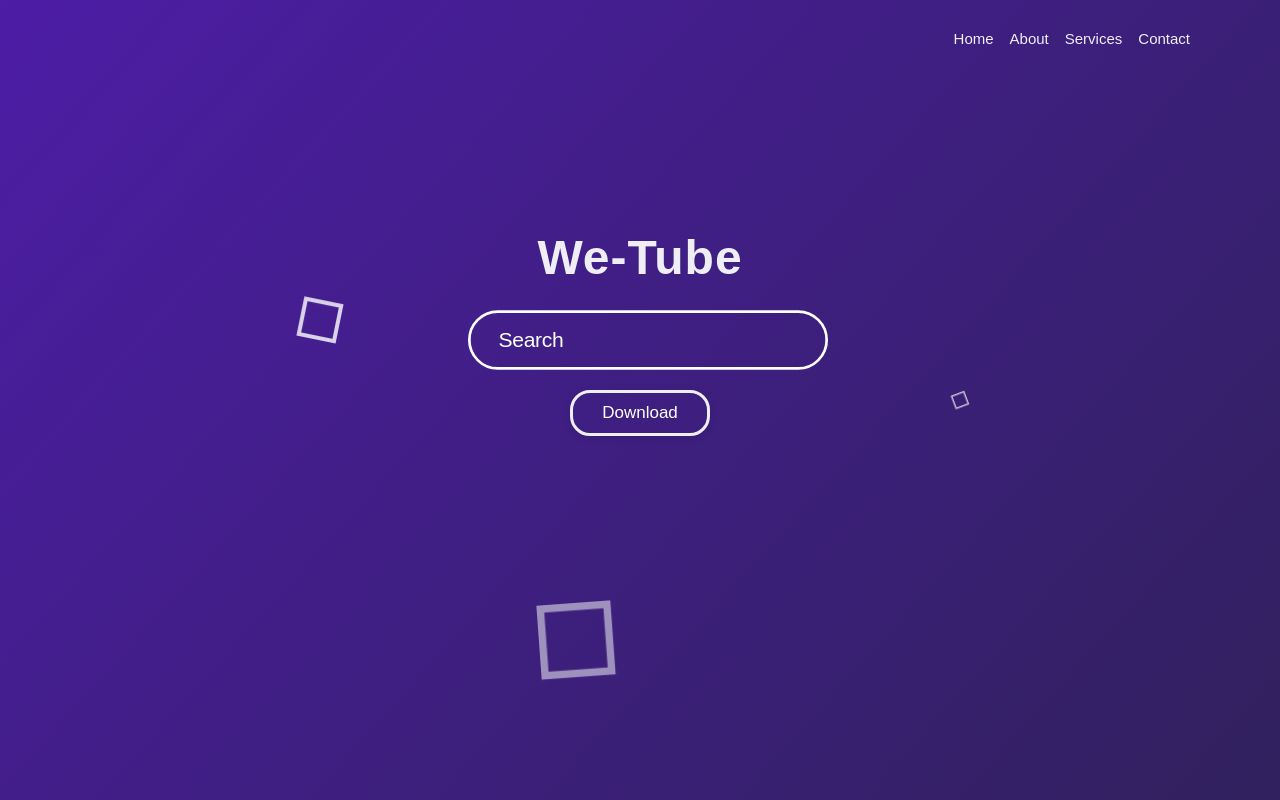
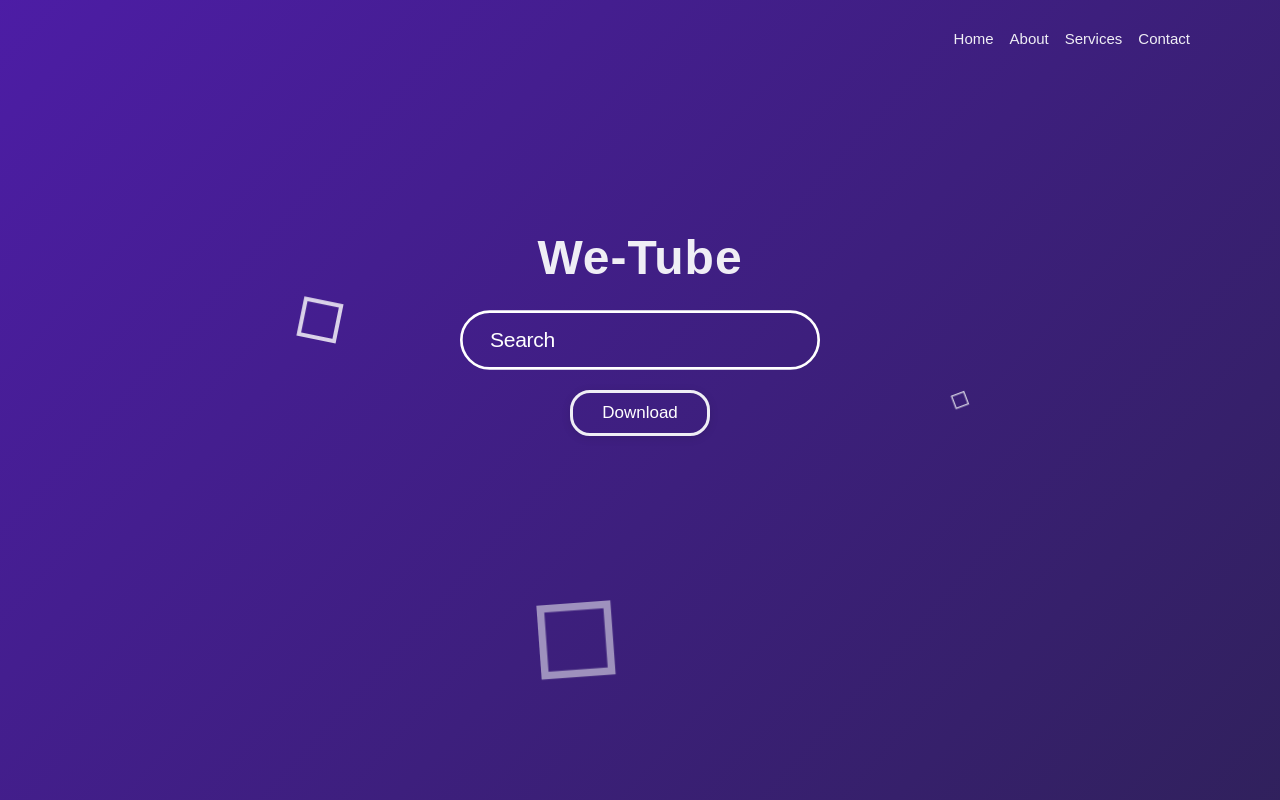
Before and after one commit to Sowoul/we-tube, a Flask app: template templates/home.html in a window 1280 px wide. Run offline with Flask 3, Linux system fonts and the light colour scheme; the template is opened without the code that fills it, so the values that code supplies are empty.

Commit message:
Update home.html

```diff
--- a/templates/home.html
+++ b/templates/home.html
@@ -52,7 +52,7 @@
       }
       .container {
         position: relative;
-        margin: 0px 0 auto;
+        margin: 0 auto;
         padding: 0;
         width: 100%;
         max-width: 61%;
@@ -63,9 +63,11 @@
         max-width: 360px;
         height: 60px;
         border-radius: 120px;
-        margin: 0 60%;
+        margin: 0 auto 0 50%;
+        transform: translateX(-50%);
       }
-      .search-icon,
+
+    .search-icon,
       .go-icon {
         position: absolute;
         top: 0;
```
